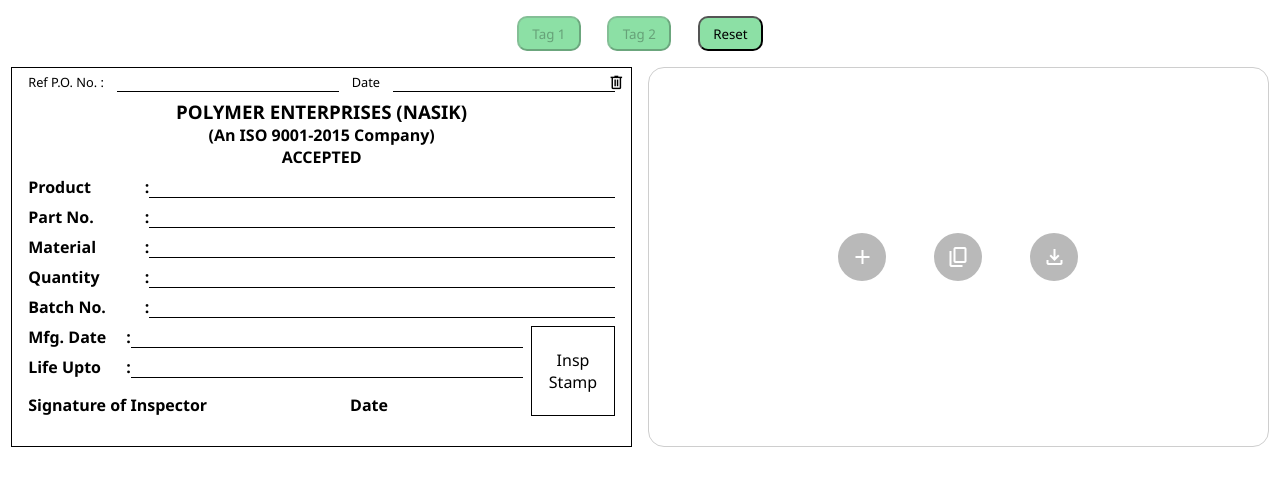
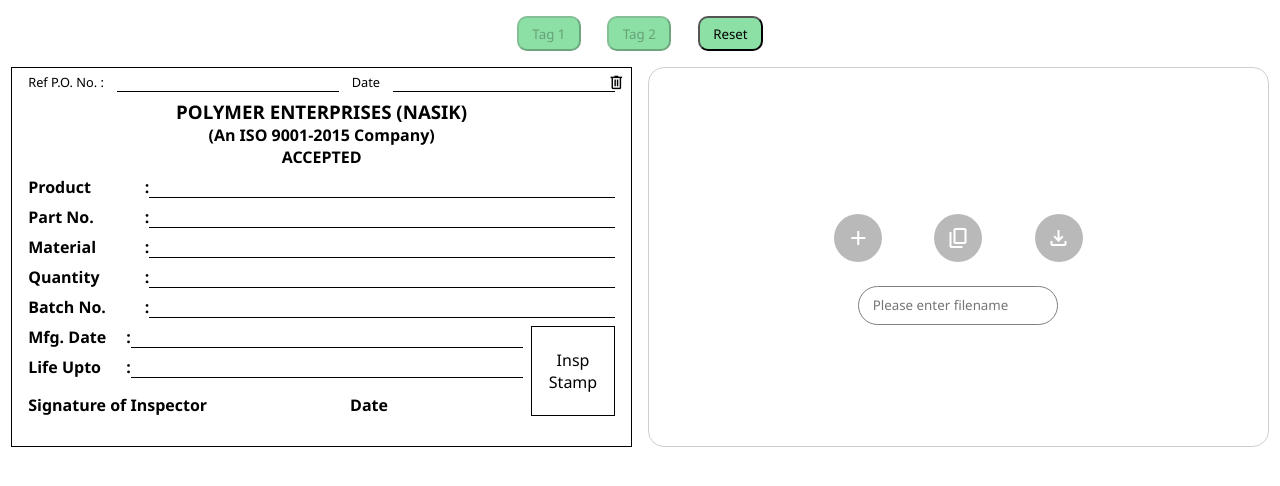
Before and after one commit to adityabisoyi/Tag-generator, a plain HTML site: page index.html in a window 1280 px wide. Both pictures are taken after a click on the button "Tag 1". Drawn offline with nearby package versions, Linux system fonts and the light colour scheme.

Commit message:
Added customfilename functionality

```diff
--- a/index.html
+++ b/index.html
@@ -3,9 +3,8 @@
 <head>
     <meta charset="UTF-8">
     <meta name="viewport" content="width=device-width, initial-scale=1.0">
-    <title>Document</title>
+    <title>Polymer Enterprises</title>
     <link rel="stylesheet" href="style.css">
-    <script src="https://cdn.jsdelivr.net/npm/html-to-docx@0.4.0/lib/index.min.js"></script>
 </head>
 <body>
     <div id="container" class="container">
--- a/script.js
+++ b/script.js
@@ -27,6 +27,23 @@ const defaultBody = `
                 </div>
             </div>
         </div>
+    </div>
+`
+
+const controlButtonHTML = `
+    <div>
+        <span id="AddButton" class="material-symbols-outlined AddButton icon" onclick="handleAdd()">
+            add
+        </span>
+        <span id="CopyButton" class="material-symbols-outlined CopyButton icon" onclick="handleCopy()">
+            content_copy
+        </span>
+        <span id="DownloadButton" class="material-symbols-outlined DownloadButton icon" onclick="downloadDocx()">
+            download
+        </span>
+    </div>
+    <div>
+        <input id="FileName" placeholder="Please enter filename"/>
     </div>
 `
 
@@ -134,17 +151,7 @@ const addControlButtons = () => {
     const mainBody = document.getElementById('MainBody')
     const div = document.createElement('div')
     div.classList.add('control-buttons')
-    div.innerHTML = `
-        <span id="AddButton" class="material-symbols-outlined AddButton icon" onclick="handleAdd()">
-            add
-        </span>
-        <span id="CopyButton" class="material-symbols-outlined CopyButton icon" onclick="handleCopy()">
-            content_copy
-        </span>
-        <span id="DownloadButton" class="material-symbols-outlined DownloadButton icon" onclick="downloadDocx()">
-            download
-        </span>
-    `
+    div.innerHTML = controlButtonHTML
 
     mainBody.append(div)
 }
@@ -204,7 +211,6 @@ const handleDelete = (event) => {
     }
 }
 
-// readJson()
 
 const hideDeleteButton = (hideFlag) => {
     const deleteIcons = document.querySelectorAll('.delete-icon');
@@ -217,16 +223,19 @@ const hideDeleteButton = (hideFlag) => {
     });
 }
 
+
 const downloadDocx = async () => {
     const element = document.getElementById('MainBody');
-    // const element = document.getElementById('container');
+    let fileName = document.getElementById('FileName').value;
+    if(fileName === null || fileName.trim() === '') {
+        fileName = "SHOE30"
+    }
     removeControlButtons()
     hideDeleteButton(true)
-    // groupTagsIntoPages()
 
     const options = {
         margin: 0,
-        filename: 'FullScreenDocument.pdf',
+        filename: fileName + ".pdf",
         image: { type: 'jpeg', quality: 1 },
         html2canvas: {
             scale: 2
--- a/style.css
+++ b/style.css
@@ -52,13 +52,21 @@ html, body {
     border: 1px solid #cecece;
     border-radius: 1rem;
     display: flex;
+    flex-direction: column;
     justify-content: center;
     align-items: center;
     padding: 2rem;
 }
+.control-buttons input {
+    padding: 10px;
+    border-radius: 1000px;
+    border: 1px solid #808080;
+    width: 200px;
+    padding: 0.7em 1em;
+}
 .control-buttons span {
     color: white;
-    background: rgb(185, 185, 185);
+    background: #b9b9b9;
     border-radius: 1000px;
     padding: 0.75rem;
     margin: 1em;
@@ -120,6 +128,7 @@ html, body {
     color: #ec6b14;
     background-color: #ecbe79;
 }
+
 
 
 .tag {
@@ -197,7 +206,8 @@ html, body {
 .split-text input:focus,
 .stamp-footer input:focus,
 .reference-no input:focus,
-.stamp-fields input:focus {
+.stamp-fields input:focus,
+.control-buttons input:focus {
     outline: none;
 }
 
```
